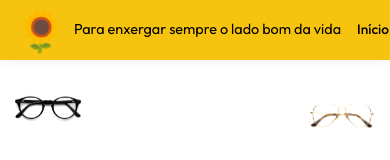
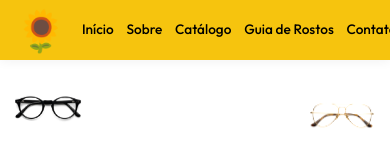
Before and after one commit to negojapis/-ticas-Candiani, a Next.js app: page / in a window 390 px wide. Shown: the top 160 px of the page. Built offline with nearby package versions, Linux system fonts and the light colour scheme.

Commit message:
style: Hide slogan on mobile to let navigation fit cleanly next to logo

```diff
--- a/src/app/globals.css
+++ b/src/app/globals.css
@@ -608,9 +608,7 @@ button {
   }
 
   .logo-text {
-    font-size: min(0.9rem, 3.8vw);
-    white-space: nowrap;
-    text-align: left;
+    display: none;
   }
 
   .hero {
```
